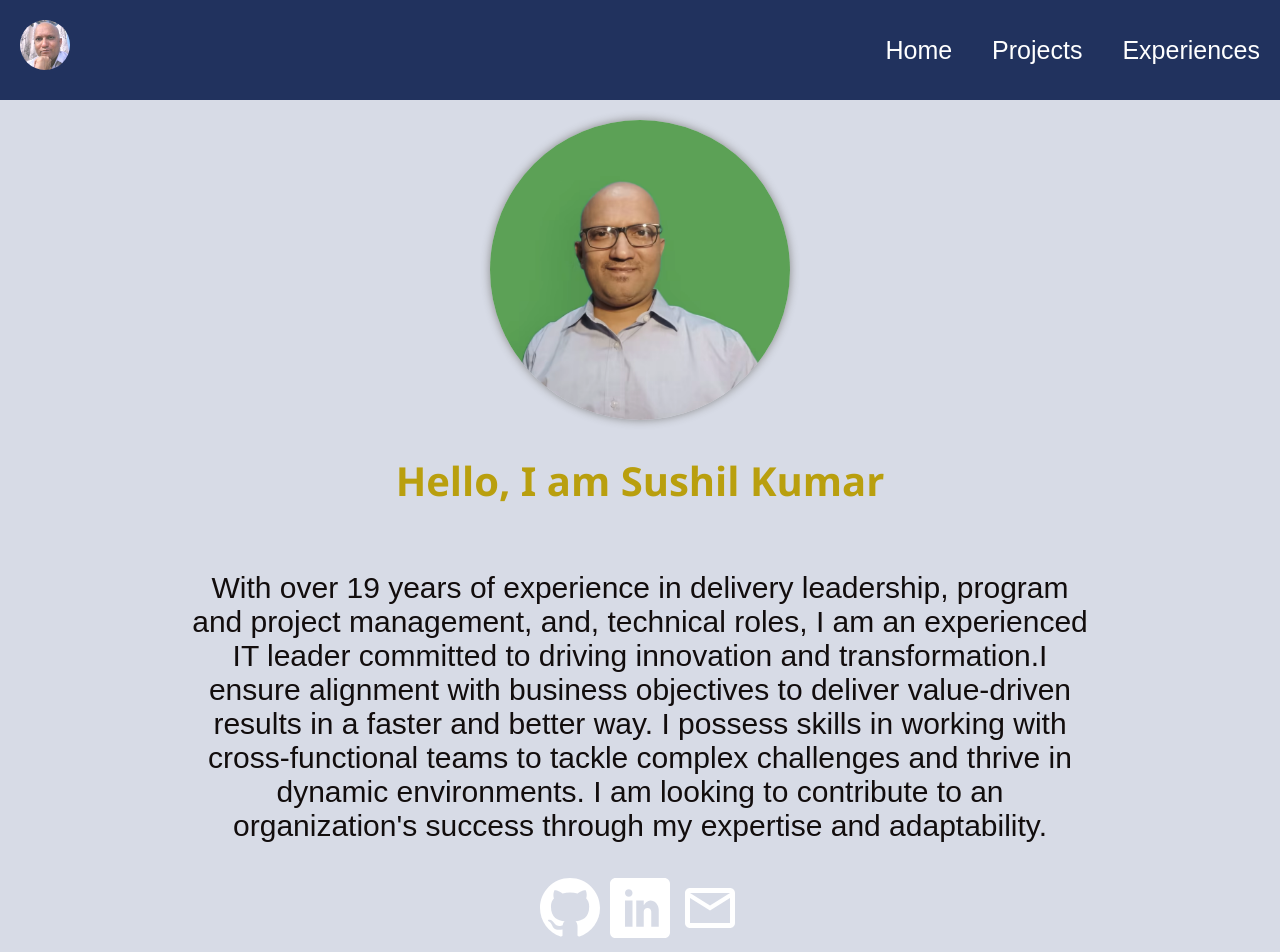
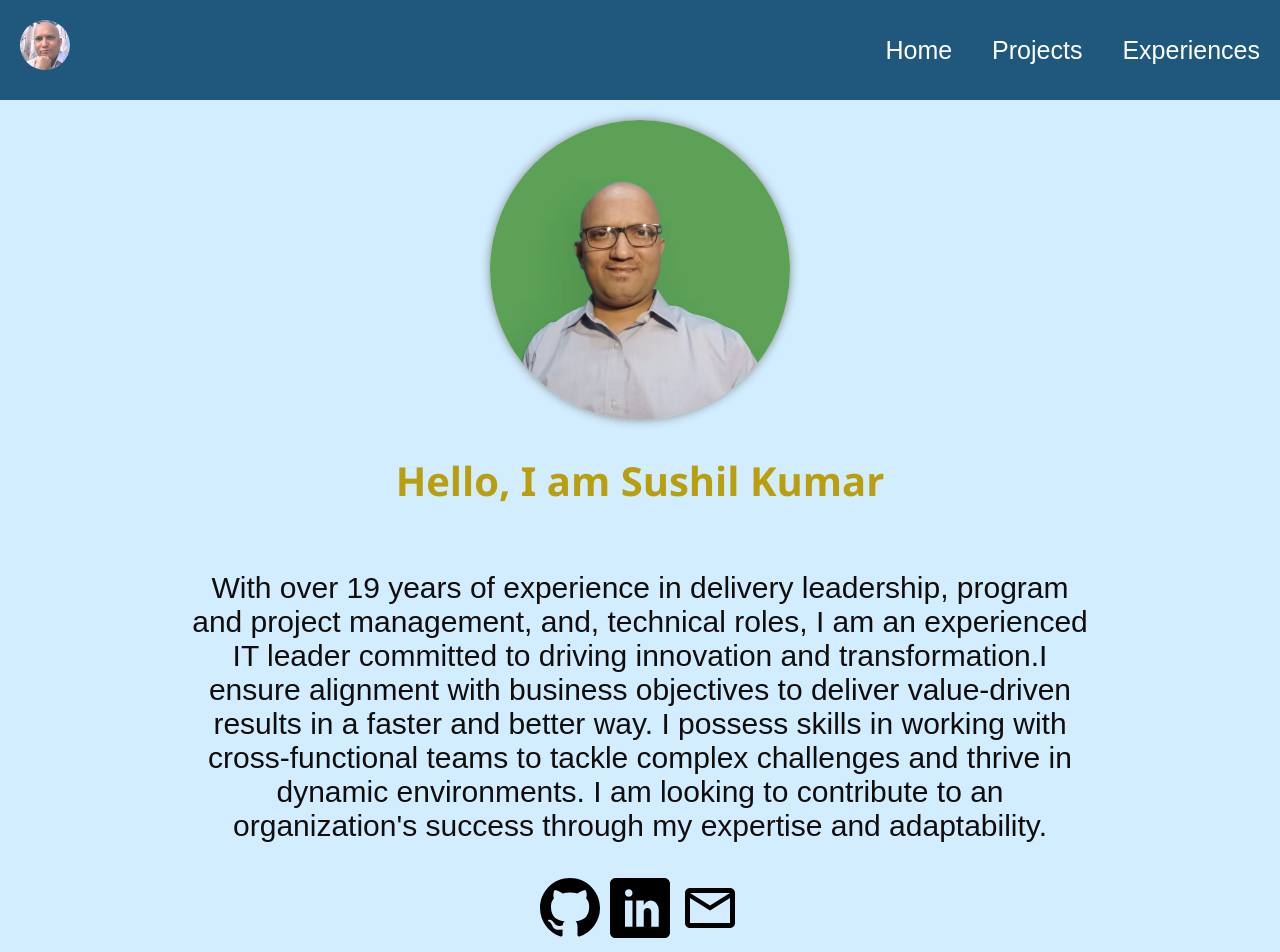
Before and after one commit to sushblock/simple_portfolio, a React (Create React App) app: page / in a window 1280 px wide. Shown: the top 952 px of the page. Built offline with nearby package versions, Linux system fonts and the light colour scheme.

Commit message:
cosmetic changes

```diff
--- a/src/App.css
+++ b/src/App.css
@@ -4,7 +4,7 @@
   display: flex;
   flex-direction: column;
   font-family: Arial, Helvetica, sans-serif;
-  background-color: #f0f0f0;
+  background-color: #ffffff;
 }
 
 body {
--- a/src/pages/Home.js
+++ b/src/pages/Home.js
@@ -23,10 +23,10 @@ function Home() {
             target="_blank"
             rel="noreferrer"
           >
-            <BsGithub />
+            <BsGithub color="#000000"/>
           </a>
           <a href="https://www.linkedin.com/in/sushilkr23" target="_blank" rel="noreferrer">
-            <ImLinkedin />
+            <ImLinkedin  color="#000000"/>
           </a>
           <Link
             to="#"
@@ -34,7 +34,7 @@ function Home() {
               (window.location = "mailto:sushilstudy2013@gmail.com")
             }
           >
-            <MdOutlineEmail />
+            <MdOutlineEmail  color="#000000"/>
           </Link>
         </div>
       </div>
--- a/src/styles/Home.css
+++ b/src/styles/Home.css
@@ -13,7 +13,7 @@
   justify-content: center;
   align-items: center;
   text-align: center;
-  background-color: #d7dbe6;
+  background: #d1edff;
   color: #120d0d;
   /*keep some gap between items vertically*/
   padding: 0 0 20px 0;
@@ -69,7 +69,7 @@
 }
 
 .skills .list {
-  font-size: medium;
+  font-size: 30px;
   list-style: none;
   width: 90%;
   max-width: 800px;
--- a/src/styles/Navbar.css
+++ b/src/styles/Navbar.css
@@ -1,7 +1,7 @@
 .main {
   display: flex;
   justify-content: space-between;
-  background: #21325e;
+  background: #1f577d;
 }
 
 .main a img {
```
